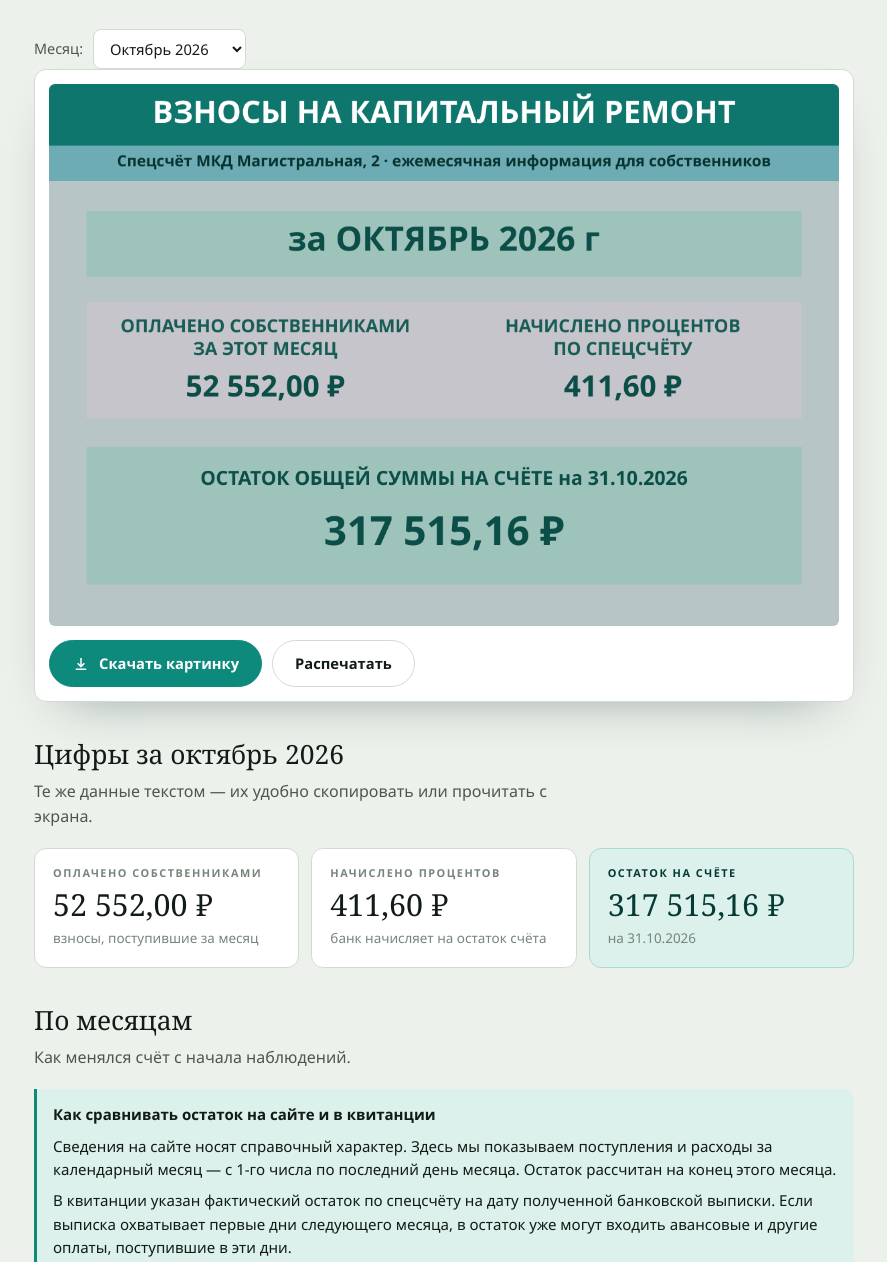
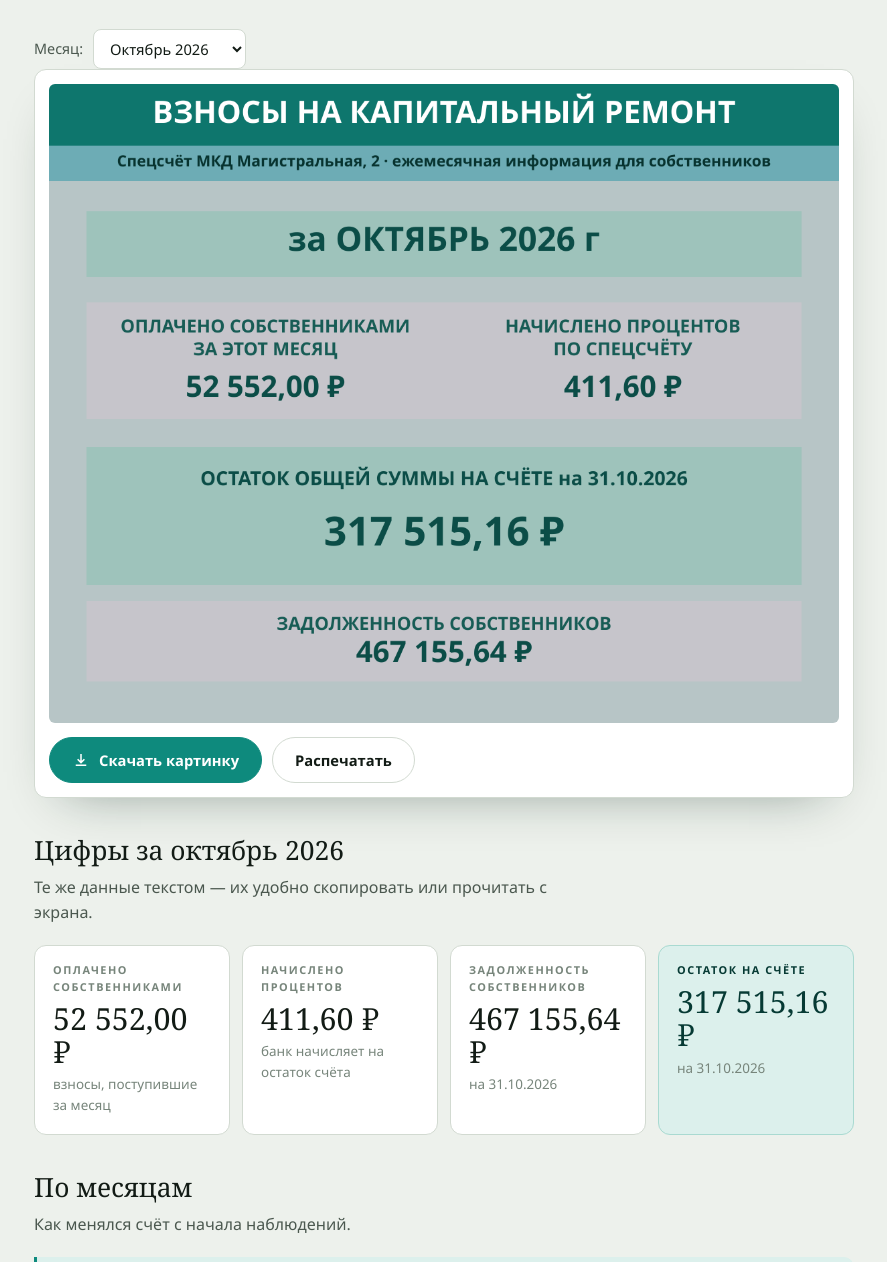
Before and after one commit to hobuchenie11-create/magistralnaya-2, a plain HTML site: page vznosy/schet/index.html in a window 1280 px wide. Shown: the part 352-1614 px from the top of the page, without its empty margins (196-1083 px from the left). Drawn offline with Linux system fonts and the light colour scheme.

Commit message:
Publish approved month-end owner debt for all historical periods

```diff
--- a/data.js
+++ b/data.js
@@ -81,38 +81,43 @@ window.DOMOVED = {
 
      note         — пояснение к месяцу: почему цифры выглядят именно так.
                     Открывается кнопкой под объявлением. Необязательное.
-     debt         — задолженность собственников: начислено, но не оплачено.
-                    Показатель накопительный и меняется постоянно, поэтому
-                    показывается только у самого свежего месяца — в прошлых
-                    он не отображается, даже если поле там осталось.       */
+     debt         — задолженность собственников на конец этого месяца.
+                    Суммируются только положительные долги помещений;
+                    переплаты других собственников их не уменьшают.
+                    Историческое значение сохраняется и показывается при
+                    выборе соответствующего месяца и в таблице истории. */
   months: [
     {
       period: "2025-12",
       paid: 82739.46,
       interest: 16749.23,
       balance: 2451001.81,
-      balanceDate: "2025-12-31"
+      balanceDate: "2025-12-31",
+      debt: 399316.82
     },
     {
       period: "2026-01",
       paid: 68380.97,
       interest: 0.00,
       balance: 2519382.78,
-      balanceDate: "2026-01-31"
+      balanceDate: "2026-01-31",
+      debt: 414431.14
     },
     {
       period: "2026-02",
       paid: 65927.88,
       interest: 6151.55,
       balance: 2591462.21,
-      balanceDate: "2026-02-28"
+      balanceDate: "2026-02-28",
+      debt: 411965.87
     },
     {
       period: "2026-03",
       paid: 59491.89,
       interest: 18063.83,
       balance: 2669017.93,
-      balanceDate: "2026-03-31"
+      balanceDate: "2026-03-31",
+      debt: 417008.78
     },
     {
       period: "2026-04",
@@ -120,6 +125,7 @@ window.DOMOVED = {
       interest: 2917.23,
       balance: 1909602.07,
       balanceDate: "2026-04-30",
+      debt: 415440.47,
       spent: 831000.00,
       spentNote: "аванс подрядчику по договору",
       spentDetails: "Оплачен аванс 30 % подрядчику ООО «ОмскЛифтМонтаж» по договору на выполнение работ. Средства перечислены со специального счёта дома."
@@ -129,14 +135,16 @@ window.DOMOVED = {
       paid: 59554.60,
       interest: 10305.35,
       balance: 1979462.02,
-      balanceDate: "2026-05-31"
+      balanceDate: "2026-05-31",
+      debt: 420712.18
     },
     {
       period: "2026-06",
       paid: 63407.46,
       interest: 8253.70,
       balance: 2051123.18,
-      balanceDate: "2026-06-30"
+      balanceDate: "2026-06-30",
+      debt: 418279.35
     },
     {
       period: "2026-07",
@@ -144,7 +152,7 @@ window.DOMOVED = {
       interest: 8296.20,
       balance: 2112593.01,
       balanceDate: "2026-07-31",
-      debt: 484373.63
+      debt: 433079.71
     },
     {
       period: "2026-08",
@@ -159,7 +167,7 @@ window.DOMOVED = {
       spentDetails: "Со специального счёта оплачено: 1 939 000,00 ₽ — "
         + "окончательный расчёт за монтаж лифта в 1-м подъезде; "
         + "30 000,00 ₽ — оплата подрядчику за контроль СРО.",
-      debt: 497649.90
+      debt: 449207.62
     },
     {
       period: "2026-09",
@@ -167,7 +175,7 @@ window.DOMOVED = {
       interest: 2590.88,
       balance: 264551.56,
       balanceDate: "2026-09-30",
-      debt: 500849.76,
+      debt: 453525.28,
       note: "В августе со спецсчёта оплачены монтаж лифта в 1-м подъезде — 1 939 000,00 ₽ и контроль СРО — 30 000,00 ₽. Накопление средств продолжается."
     },
     {
@@ -175,7 +183,8 @@ window.DOMOVED = {
       paid: 52552.00,
       interest: 411.60,
       balance: 317515.16,
-      balanceDate: "2026-10-31"
+      balanceDate: "2026-10-31",
+      debt: 467155.64
     }
   ],
 
--- a/vznosy/schet/index.html
+++ b/vznosy/schet/index.html
@@ -128,7 +128,7 @@
       <div class="stat" id="debtCard" hidden>
         <span class="lab">Задолженность собственников</span>
         <span class="val" id="sDebt">—</span>
-        <span class="sub">начислено и не оплачено, на текущую дату</span>
+        <span class="sub" id="sDebtDate">на конец выбранного месяца</span>
       </div>
       <div class="stat lead">
         <span class="lab">Остаток на счёте</span>
@@ -158,6 +158,7 @@
             <th scope="col" style="text-align:right">Проценты</th>
             <th scope="col" style="text-align:right" id="thSpent" hidden>Израсходовано</th>
             <th scope="col" style="text-align:right">Остаток на конец месяца</th>
+            <th scope="col" style="text-align:right" id="thDebt" hidden>Задолженность на конец месяца</th>
           </tr>
         </thead>
         <tbody id="histBody"></tbody>
@@ -214,11 +215,11 @@
       </div>
       <div class="note">
         <span class="bang">!</span>
-        <p><strong>Задолженность собственников</strong> — сколько взносов начислено по дому, но не оплачено. Показатель накопительный: он ведётся по факту начислений и меняется постоянно, поэтому публикуется только на текущий период. За прошлые месяцы он уже не актуален и в таблице ниже не приводится.</p>
+        <p><strong>Задолженность собственников</strong> — начисленные, но ещё не оплаченные взносы на конец выбранного месяца. Суммируются долги по отдельным помещениям; переплаты других собственников их не уменьшают. Оплаты следующего месяца будут учтены в сведениях за следующий месяц. Для каждого месяца сохраняется его собственный итог.</p>
       </div>
       <div class="note">
         <span class="bang">Σ</span>
-        <p><strong>Остаток на счёте</strong> — сколько накоплено на дату выписки. Деньги можно расходовать только на капитальный ремонт по решению общего собрания собственников.</p>
+        <p><strong>Остаток на счёте</strong> — расчётная сумма денег на конец выбранного календарного месяца. Деньги можно расходовать только на капитальный ремонт по решению общего собрания собственников.</p>
       </div>
     </div>
   </section>
@@ -263,14 +264,10 @@
     sel.value = String(months.length - 1);
     if (months.length > 1) pickWrap.hidden = false;
 
-    var lastIdx = months.length - 1;
-
     function show(i) {
       var m = months[i];
-      /* Задолженность — накопительный показатель на текущую дату, а не
-         итог месяца: показываем её только у самого свежего периода. */
-      var forPoster = (i === lastIdx) ? m : Object.assign({}, m, { debt: null });
-      A.draw(canvas, forPoster, (D.house && D.house.address) || '');
+      /* Долг зафиксирован на конец выбранного календарного месяца. */
+      A.draw(canvas, m, (D.house && D.house.address) || '');
       document.getElementById('curMonth').textContent = A.monthName(m.period, true);
       document.getElementById('sPaid').textContent = A.money(m.paid);
       document.getElementById('sInterest').textContent = A.money(m.interest);
@@ -279,8 +276,10 @@
         m.balanceDate ? 'на ' + A.dateRu(m.balanceDate) : 'накоплено всего';
 
       var debtCard = document.getElementById('debtCard');
-      if (i === lastIdx && A.hasDebt(m)) {
+      if (A.hasDebt(m)) {
         document.getElementById('sDebt').textContent = A.money(m.debt);
+        document.getElementById('sDebtDate').textContent =
+          m.balanceDate ? 'на ' + A.dateRu(m.balanceDate) : 'на конец выбранного месяца';
         debtCard.hidden = false;
       } else {
         debtCard.hidden = true;
@@ -325,7 +324,8 @@
         'Спецсчёт за ' + A.monthName(m.period, true) +
         ': оплачено ' + A.money(m.paid) +
         ', начислено процентов ' + A.money(m.interest) +
-        ', остаток ' + A.money(m.balance));
+        ', остаток ' + A.money(m.balance) +
+        (A.hasDebt(m) ? ', задолженность на конец месяца ' + A.money(m.debt) : ''));
     }
 
     sel.addEventListener('change', function () { show(Number(sel.value)); });
@@ -337,11 +337,14 @@
       /* колонку расходов показываем, только если они были хоть раз */
       var anySpent = months.some(A.hasSpent);
       if (anySpent) document.getElementById('thSpent').hidden = false;
+      var anyDebt = months.some(A.hasDebt);
+      if (anyDebt) document.getElementById('thDebt').hidden = false;
 
       months.slice().reverse().forEach(function (m) {
         var cells = [A.monthName(m.period), A.money(m.paid), A.money(m.interest)];
         if (anySpent) cells.push(A.hasSpent(m) ? A.money(m.spent) : '—');
         cells.push(A.money(m.balance));
+        if (anyDebt) cells.push(A.hasDebt(m) ? A.money(m.debt) : '—');
 
         var tr = document.createElement('tr');
         cells.forEach(function (t, k) {
```
Also changed, not shown: 1 other file.
